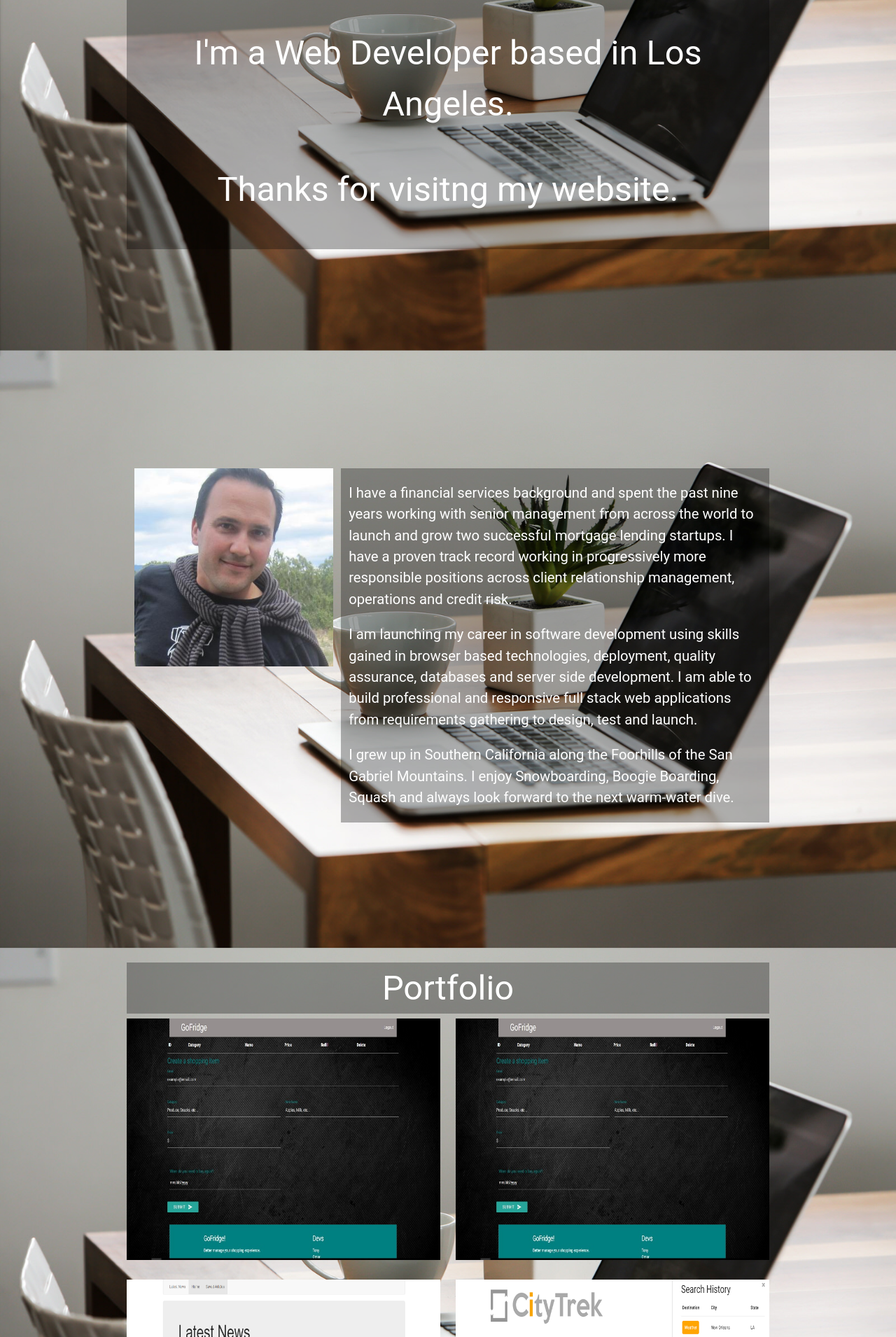
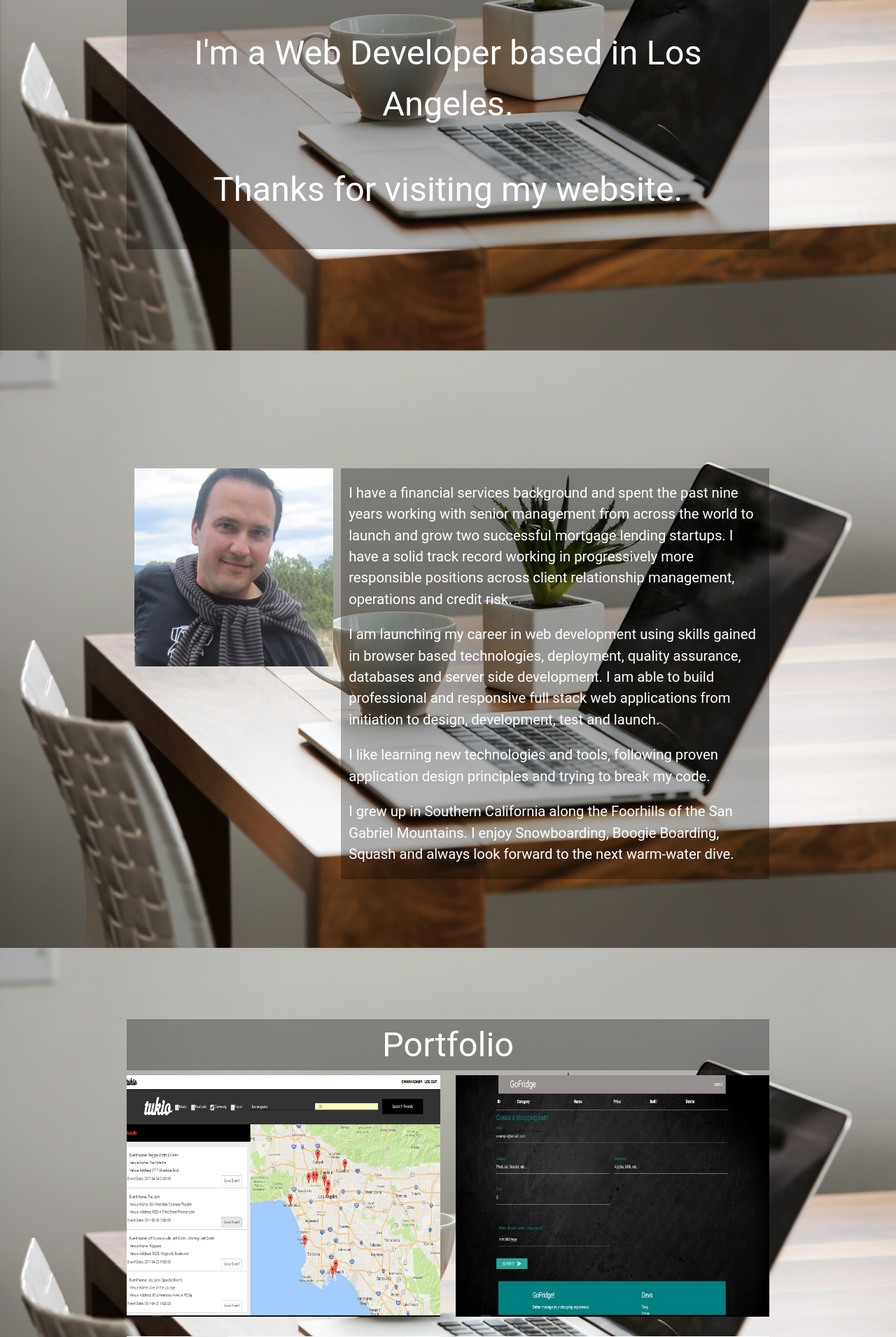
Before and after one commit to omarhadary/PersonalWebsite, a PHP site: page / in a window 1280 px wide. Shown: the part 353-2263 px from the top of the page at 70% size. Run offline with PHP 8.4, Linux system fonts and the light colour scheme; some libraries are stand-ins or nearby versions; some web fonts are replaced.

Commit message:
heroku deployment

```diff
--- a/assets/styles/styles.css
+++ b/assets/styles/styles.css
@@ -65,7 +52,7 @@ nav .nav-wrapper {
 	-o-background-size: cover;
 }
 #portfolio-1 {
-	background: url("../img/GoFridge.jpg") center;
+	background: url("../img/tukio.png") center;
 	background-size: cover;
 }
 #portfolio-2 {
--- a/personalWebsite.html
+++ b/personalWebsite.html
@@ -27,7 +27,7 @@
 						<a href="https://drive.google.com/open?id=0B65ltoKiE3tiNlMwTkdHTXNHazg" target="_blank">Resume</a>
 					</li>
 					<li>
-						<a class="waves-effect waves-light" href="#modal1">Contact</a>
+						<a class="waves-effect waves-light" href="#contact-modal">Contact</a>
 					</li>
 					<li></li>
 				</ul>
@@ -47,7 +47,7 @@
 					<a href="https://drive.google.com/open?id=0B65ltoKiE3tiNlMwTkdHTXNHazg" target="_blank">Resume</a>
 				</li>
 				<li>
-					<a class="waves-effect waves-light" href="#modal1">Contact</a>
+					<a class="waves-effect waves-light" href="#contact-modal">Contact</a>
 				</li>
 				<li></li>
 			</ul>
@@ -62,7 +62,7 @@
 		<div class="row landing">
 			<p>Hi, my name is Omar.</p>
 			<p>I'm a Web Developer based in Los Angeles.</p>
-			<p>Thanks for visitng my website.</p>
+			<p>Thanks for visiting my website.</p>
 		</div><br>
 		<br>
 		<br>
@@ -79,8 +79,9 @@
 		<div class="row about">
 			<div class="col s6 offset-s3 m4 l4"><img alt="Portfolio Image" class="headShot"src="assets/img/headShot.jpg"></div>
 			<div class="col s12 m8 l8 about-line">
-				<p>I have a financial services background and spent the past nine years working with senior management from across the world to launch and grow two successful mortgage lending startups. I have a proven track record working in progressively more responsible positions across client relationship management, operations and credit risk.</p>
-				<p>I am launching my career in software development using skills gained in browser based technologies, deployment, quality assurance, databases and server side development. I am able to build professional and responsive full stack web applications from requirements gathering to design, test and launch.</p>
+				<p>I have a financial services background and spent the past nine years working with senior management from across the world to launch and grow two successful mortgage lending startups. I have a solid track record working in progressively more responsible positions across client relationship management, operations and credit risk.</p>
+				<p>I am launching my career in web development using skills gained in browser based technologies, deployment, quality assurance, databases and server side development. I am able to build professional and responsive full stack web applications from initiation to design, development, test and launch.</p>
+				<p>I like learning new technologies and tools, following proven application design principles and trying to break my code.</p>
 				<p>I grew up in Southern California along the Foorhills of the San Gabriel Mountains. I enjoy Snowboarding, Boogie Boarding, Squash and always look forward to the next warm-water dive.</p>
 			</div>
 		</div><br>
@@ -99,11 +100,11 @@
 				<div class="col s6 m6 l6">
 					<div id="portfolio-1">
 						<div class="card dark-bg">
-							<span class="card-title">GoFridge</span>
-							<p>App does....</p>
-							<p>Built with....i</p>
+							<span class="card-title">Tukio</span>
+							<p>Tukio is an app that allows authenticated users to search event tickets through Eventful API, save events of their choice and commit to buy discounted tickets for those events. A progress bar dynamically updates as users commit to buy tickets for the events.</p>
+							<p>Follows an MVC design pattern. Uses React to render HTML. Uses Node and MYSQL/Sequelize to query data. Uses Webpack module bundler.</p>
 							<div class="links">
-								<a href="https://.com/" target="_blank"><i class="material-icons">open_in_browser</i> Launch App</a> | <a href="https://github.com/" target="_blank"><i class="material-icons">apps</i> Open in Github</a>
+								<a href="https://tukio-webapp.herokuapp.com/" target="_blank"><i class="material-icons">open_in_browser</i> Launch App</a> | <a href="https://github.com/omarhadary/tukio" target="_blank"><i class="material-icons">apps</i> Open in Github</a>
 							</div>
 						</div>
 					</div>
@@ -112,7 +113,7 @@
 					<div id="portfolio-2">
 						<div class="card dark-bg">
 							<span class="card-title">GoFridge</span>
-							<p>GoFridge is a full stack web application which allows authenticated users to enter their grocery shopping list, with shopping items, latest purchase price and purchase frequency.</p>
+							<p>GoFridge is a full stack web application which allows users to enter their grocery shopping list, with shopping items, latest purchase price and purchase frequency.</p>
 							<p>Follows an MVC design pattern. Leverages Node.js Express Framework server. MySQL with the Sequelize ORM library. Handlebars to generate HTML</p><!--<br>-->
 							<div class="links">
 								<a href="https://gofridge.herokuapp.com/" target="_blank"><i class="material-icons">open_in_browser</i> Launch App</a> | <a href="https://github.com/omarhadary/GoFridge" target="_blank"><i class="material-icons">apps</i> Open in Github</a>
@@ -164,7 +165,7 @@
 				<div class="col s6 m6 l6">
 					<div id="portfolio-6">
 						<div class="card dark-bg">
-							<span class="card-title">Crystals Collector</span>
+							<span class="card-title">Crystal Collector</span>
 							<p>Crystals Collector is an interactive web browser game. The app dynamically updates HTML pages with the jQuery library.</p>
 							<p>Leverages JQuery Liabrary. Utilizes Bootstrap Framework. Google Fonts for customizing.</p>
 							<div class="links">
@@ -178,7 +179,7 @@
 	</div>
 
 	<!-- contact modal -->
-	<div class="modal" id="modal1">
+	<div class="modal" id="contact-modal">
 		<div class="modal-content">
 			<div class="row contact-section" id="contact">
 				Contact
```
Also changed, not shown: other parts of assets/styles/styles.css (+22 -14 lines), assets/img/tukio.png (added).
